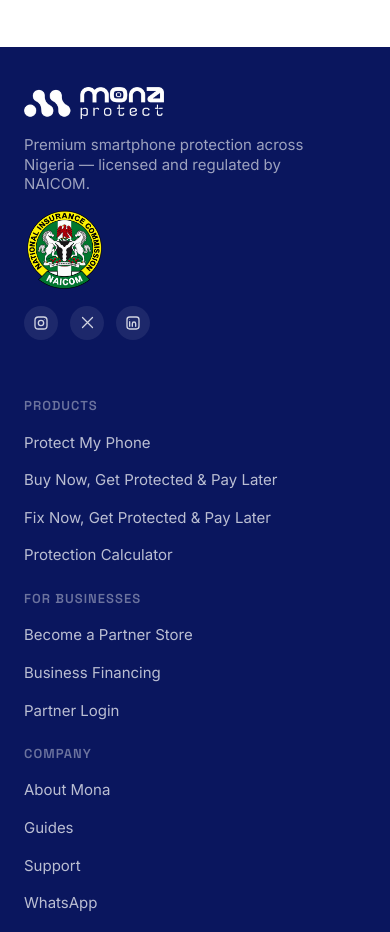
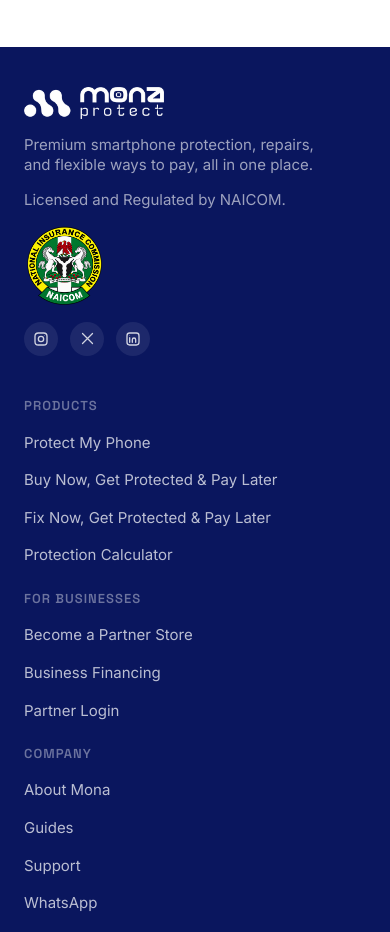
Before and after one commit to codemande/mona-mona, a React (Vite) app: page /supported-devices in a window 390 px wide. Shown: the part 3500-4432 px from the top of the page. Built offline with nearby package versions, Linux system fonts and the light colour scheme.

Commit message:
fix: update footer tagline for clarity and adjust smartphone eligibility in subtitle

```diff
--- a/src/components/layout/Footer.jsx
+++ b/src/components/layout/Footer.jsx
@@ -93,7 +93,10 @@
               />
             </Link>
             <p className={styles.tagline}>
-              Premium smartphone protection across Nigeria — licensed and regulated by NAICOM.
+              Premium smartphone protection, repairs, and flexible ways to pay, all in one place.
+            </p>
+            <p className={styles.tagline}>
+              Licensed and Regulated by NAICOM.
             </p>
             <img
               src={naicomLogo}
--- a/src/pages/SmartphoneProtection.jsx
+++ b/src/pages/SmartphoneProtection.jsx
@@ -75,7 +75,7 @@
 
       <PageHero
         title="Protect Your Smartphone Before Accidents Happen."
-        subtitle="One year of protection against screen damage, liquid damage, back glass damage and other accidental damage — for eligible Apple iPhone, Samsung Galaxy and Google Pixel devices."
+        subtitle="One year of protection against screen damage, liquid damage, back glass damage and other accidental damage for eligible Apple iPhone, Samsung Galaxy and Google Pixel devices."
         // primary={{ label: "Check Protection Price", href: "#calculator" }}
         // secondary={{ label: "Find a Partner Store", to: "/partner-stores" }}
         trust={["Licensed by NAICOM", "Authorised Partner Stores", "Trusted by Thousands"]}
@@ -93,7 +93,7 @@
           items={[
             { logo: appleColor, logoClass: "logoApple", title: "Apple iPhone", description: "Eligible iPhone 12 and newer models." },
             { logo: samsungColor, logoClass: "logoSamsung", title: "Samsung Galaxy", description: "Eligible Galaxy A, S and Z series models." },
-            { logo: googleColor, logoClass: "logoGoogle", title: "Google Pixel", description: "Eligible Pixel 7 and newer models." },
+            { logo: googleColor, logoClass: "logoGoogle", title: "Google Pixel", description: "Eligible Pixel 4 and newer models." },
           ]}
         />
       </Section>
```
